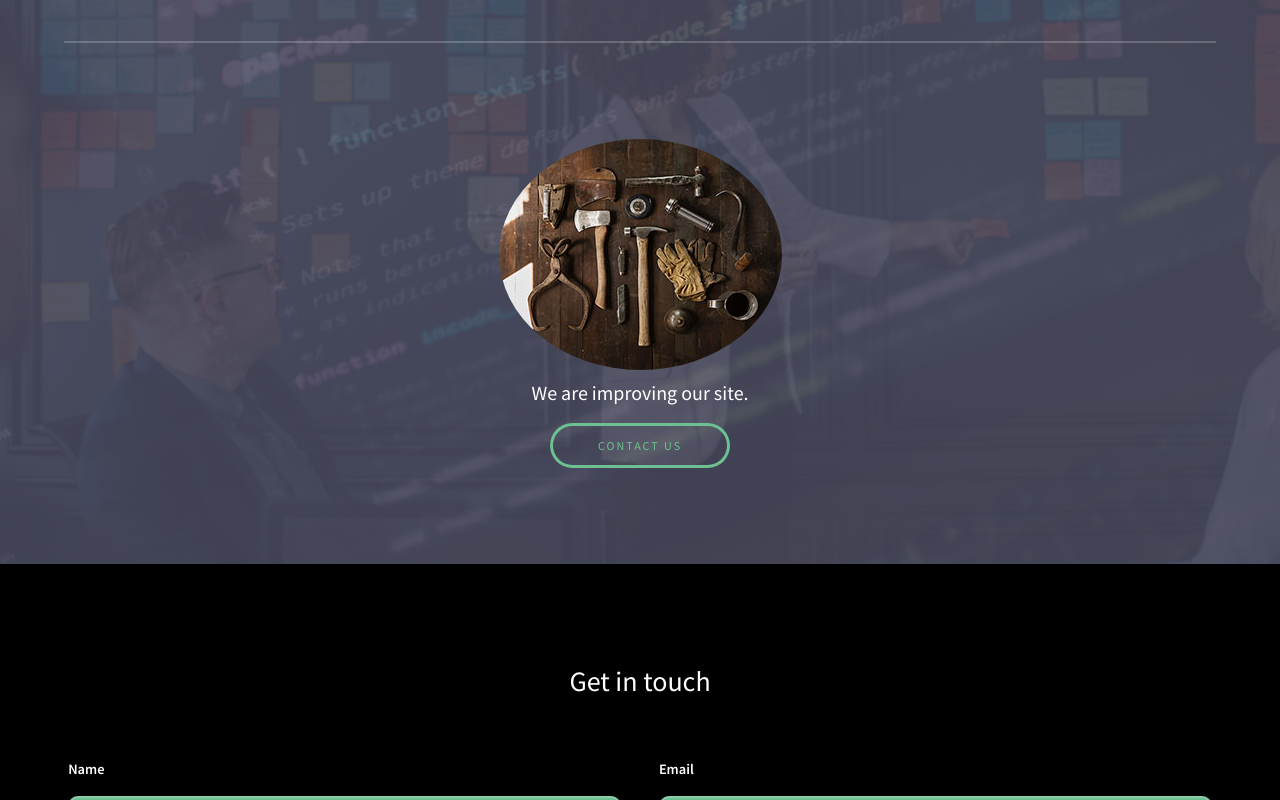
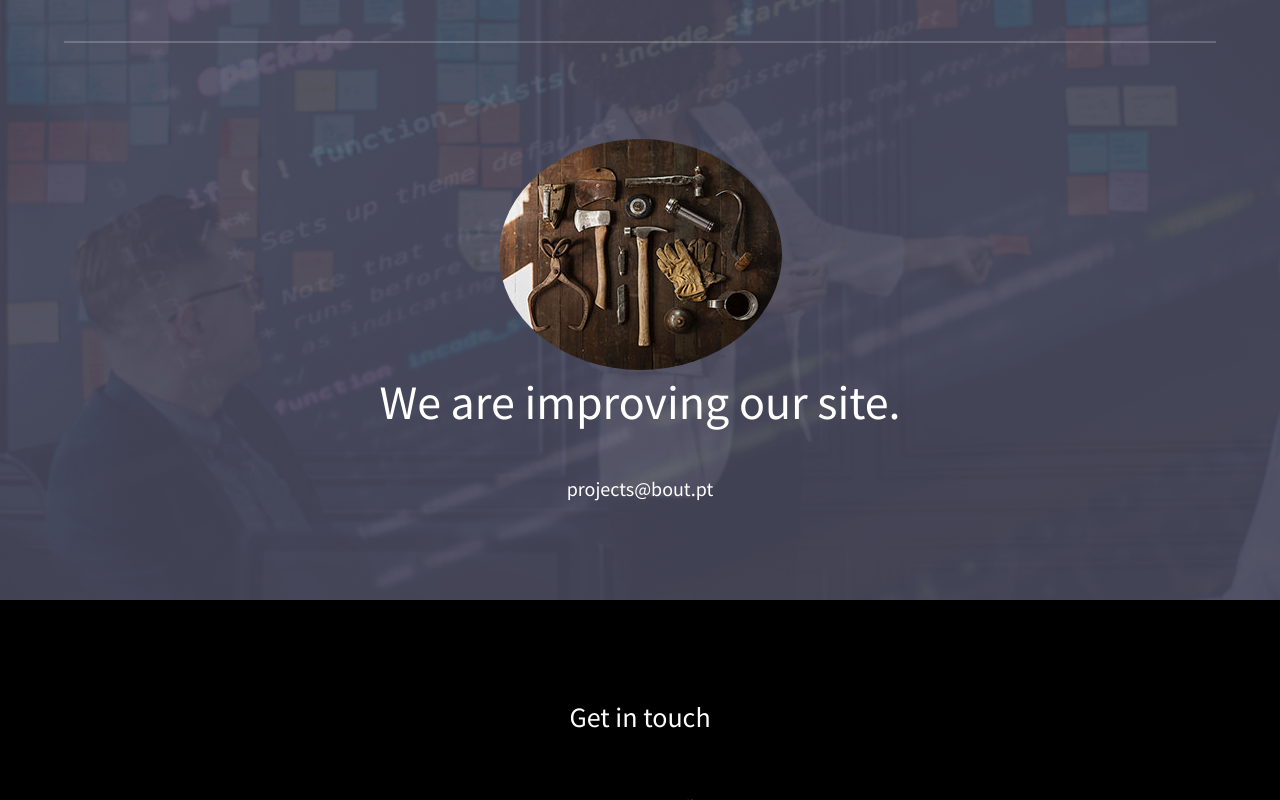
Before and after one commit to mcsergyu/mcsergyu.github.io, a plain HTML site: page index.html in a window 1280 px wide. Shown: the part 680-1480 px from the top of the page. Drawn offline with Linux system fonts and the light colour scheme.

Commit message:
Add files via upload

```diff
--- a/index.html
+++ b/index.html
@@ -51,11 +51,13 @@
                         <img src="images/construction.jpg" alt="Under construction" />
                     </div>
                     <header>
-                        <h3>We are improving our site.<br /></h3>
+                        <h1>We are improving our site.<br /></h1>
                         <p></p>
+                        <h3>projects@bout.pt</h3>
                     </header>
                     <footer>
-                        <a href="ContactUs.html" class="button">Contact us</a>
+
+                        <!--<a href="ContactUs.html" class="button">Contact us</a>-->
                     </footer>
                 </article>
             </div>
```
